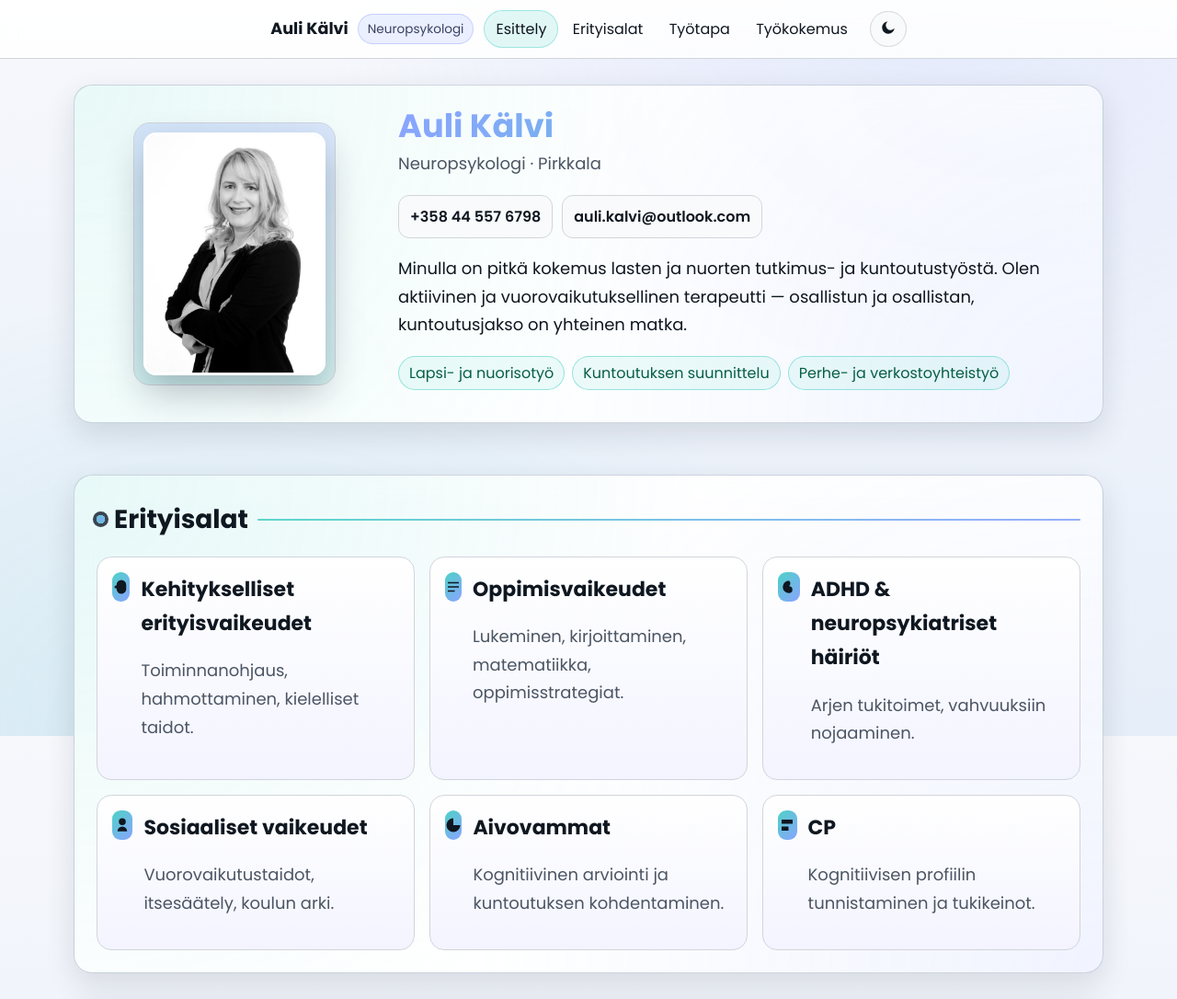
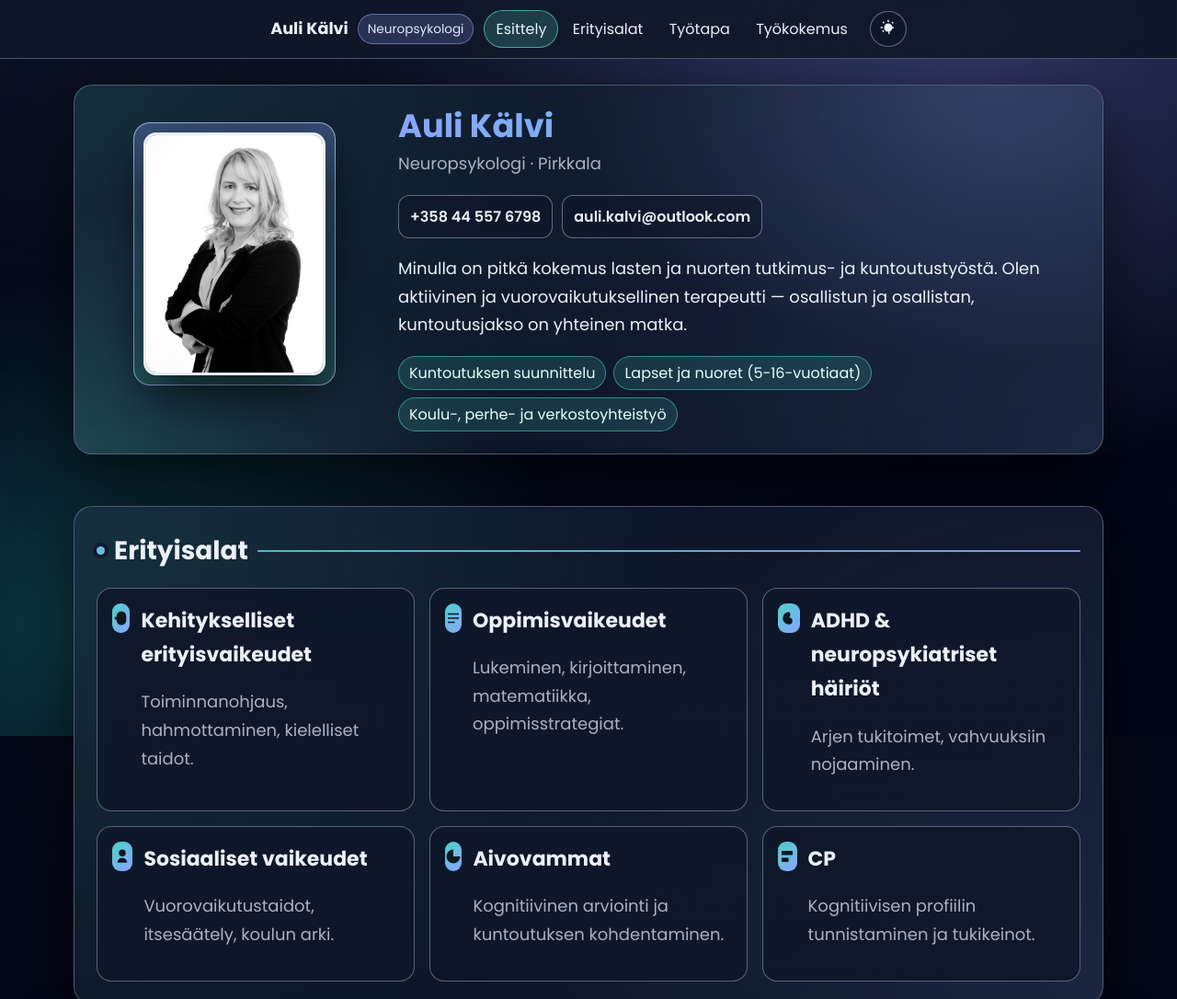
Before and after one commit to Matiasvuorio/auli, a plain HTML site: page index.html in a window 1280 px wide. Shown: the top 1086 px of the page at 92% size. Drawn offline with Linux system fonts and the light colour scheme.

Commit message:
second commit

```diff
--- a/index.html
+++ b/index.html
@@ -5,6 +5,7 @@
     <meta name="viewport" content="width=device-width, initial-scale=1" />
     <title>Auli Kälvi — Neuropsykologi, Pirkkala</title>
     <meta name="description" content="Auli Kälvi on pirkkalalainen neuropsykologi. Esittely, erityisalat, työtapa ja työkokemus." />
+    <meta name="theme-color" content="#020617" />
     <link rel="preconnect" href="https://fonts.googleapis.com">
     <link rel="preconnect" href="https://fonts.gstatic.com" crossorigin>
     <link href="https://fonts.googleapis.com/css2?family=Poppins:wght@300;400;500;600;700&display=swap" rel="stylesheet">
@@ -62,9 +63,9 @@
             kuntoutusjakso on yhteinen matka.
           </p>
           <div class="pills">
-          <span class="pill">Lapsi- ja nuorisotyö</span>
                         <span class="pill">Kuntoutuksen suunnittelu</span>
-          <span class="pill">Perhe- ja verkostoyhteistyö</span>
+            <span class="pill">Lapset ja nuoret (5-16-vuotiaat)</span>
+            <span class="pill">Koulu-, perhe- ja verkostoyhteistyö</span>
           </div>
         </div>
       </section>
@@ -305,24 +306,29 @@
         const root = document.documentElement;
         const sun = btn.querySelector('.icon-sun');
         const moon = btn.querySelector('.icon-moon');
+        const themeColorMeta = document.querySelector('meta[name="theme-color"]');
 
         const apply = (mode) => {
-        if(mode === 'light'){
+          if (mode === 'light') {
             root.setAttribute('data-theme', 'light');
             btn.setAttribute('aria-pressed', 'true');
-          sun.hidden = true; moon.hidden = false;
+            sun.hidden = true;
+            moon.hidden = false;
+            if (themeColorMeta) themeColorMeta.content = '#f7f8fc';
           } else {
             root.removeAttribute('data-theme');
             btn.setAttribute('aria-pressed', 'false');
-          sun.hidden = false; moon.hidden = true;
+            sun.hidden = false;
+            moon.hidden = true;
+            if (themeColorMeta) themeColorMeta.content = '#020617';
           }
         };
 
         const saved = localStorage.getItem('theme');
-      if(saved){ apply(saved); }
-      else{
-        const prefersLight = window.matchMedia && window.matchMedia('(prefers-color-scheme: light)').matches;
-        apply(prefersLight ? 'light' : 'dark');
+        if (saved === 'light' || saved === 'dark') {
+          apply(saved);
+        } else {
+          apply('dark');
         }
 
         btn.addEventListener('click', ()=>{
```
Lines whose indentation alone changed are shown as unchanged.
